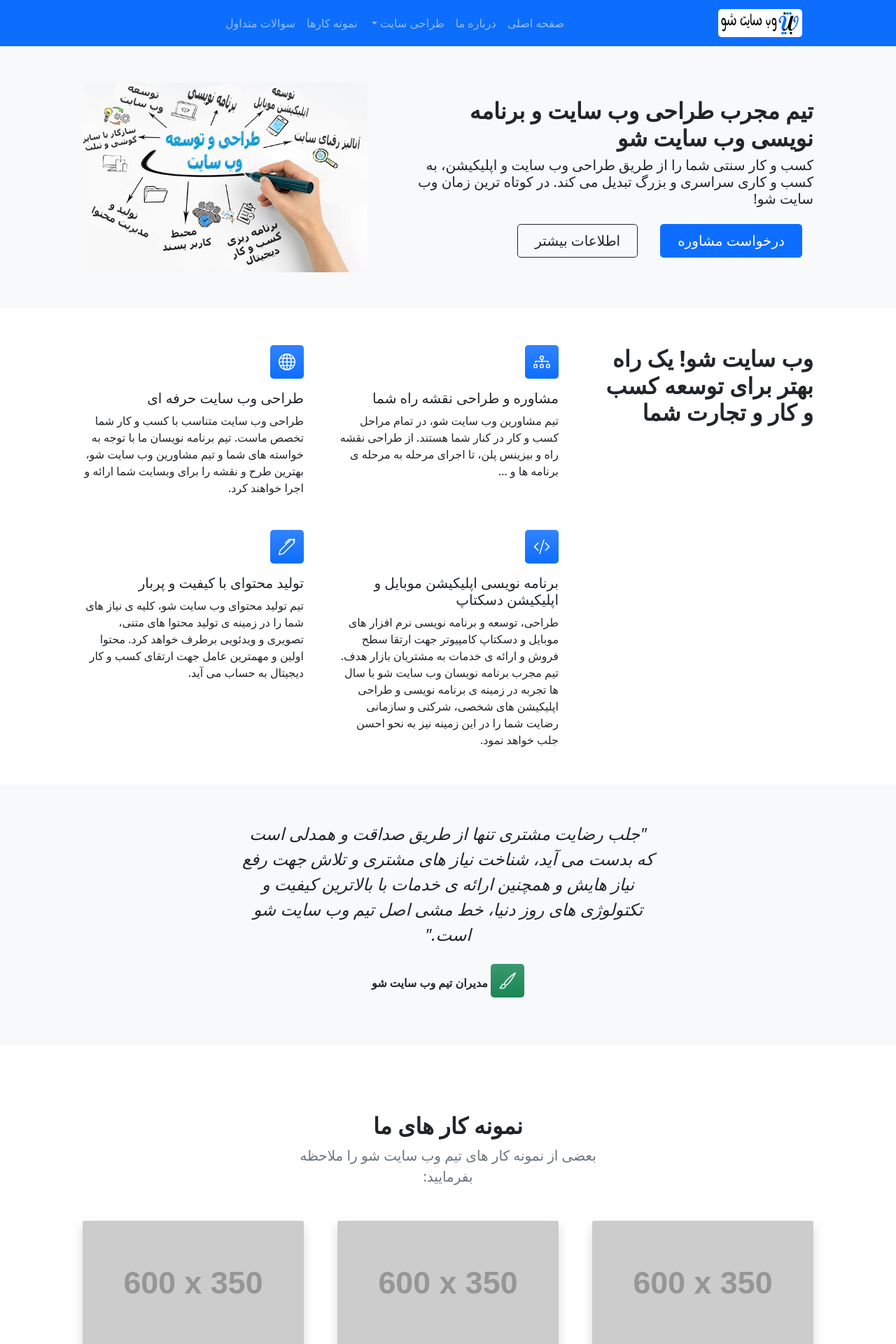
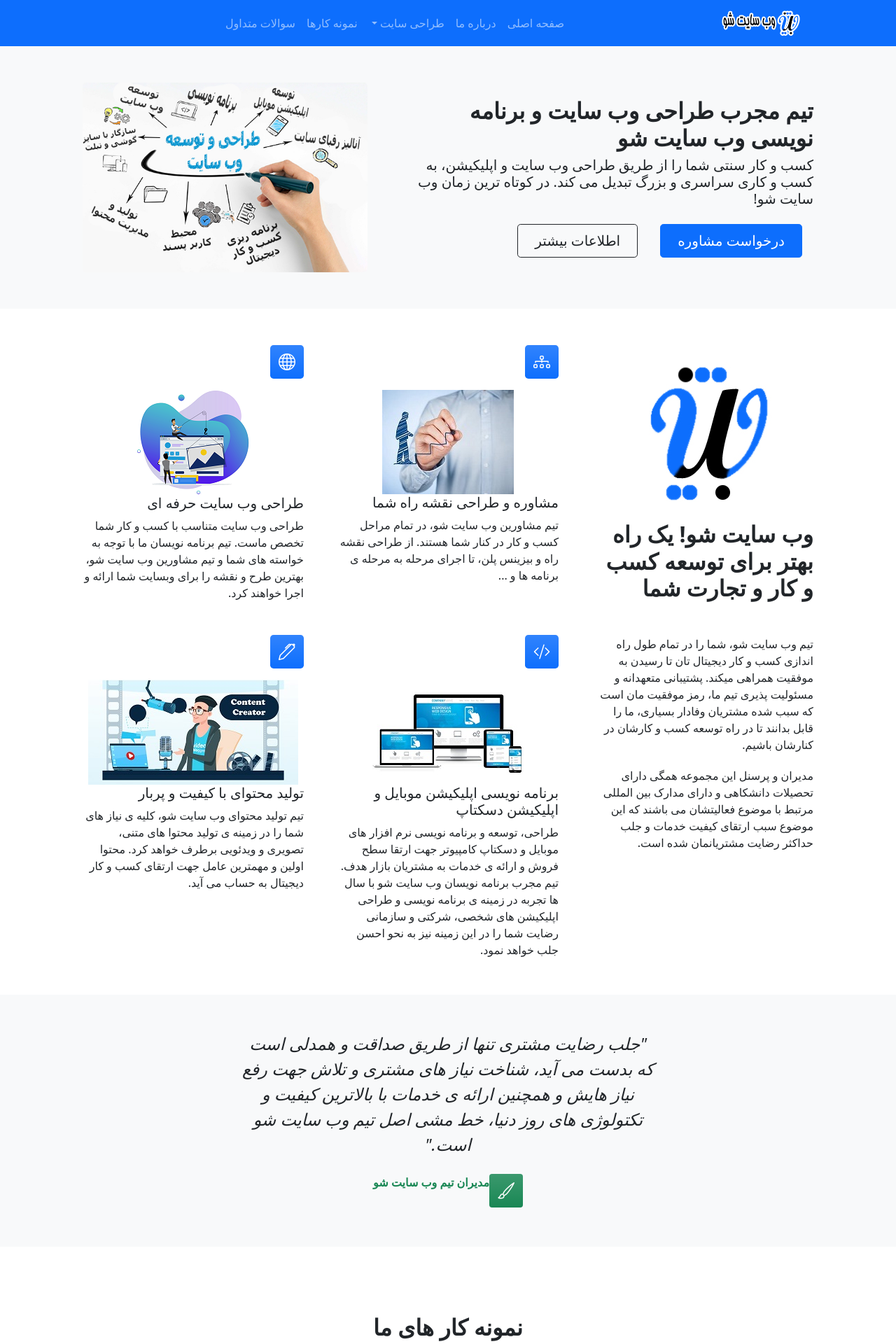
Before and after one commit to aarzaani/myweblog, a Django app: page / in a window 1280 px wide. Shown: the top 1920 px of the page at 70% size. Run offline with Django 4.2, Linux system fonts and the light colour scheme; grey boxes labelled with a size stand in for pictures from a placeholder-image service; some libraries are stand-ins or nearby versions.

Commit message:
Services completed

```diff
--- a/articles/templates/articles/articleslist.html
+++ b/articles/templates/articles/articleslist.html
@@ -4,7 +4,7 @@
   <head>
     <meta charset="utf-8">
     <title>Articles List</title>
-    <link rel="stylesheet" href="{% static 'styles.css' %}">
+    <!-- <link rel="stylesheet" href="{% static 'styles.css' %}"> -->
   </head>
   <body>
     <h1>Articles List</h1>
--- a/articles/urls.py
+++ b/articles/urls.py
@@ -4,4 +4,5 @@ from . import views
 
 urlpatterns = [
     path('', views.articles_list),
+    path('<slug>',views.article_detail),
     ]
--- a/articles/views.py
+++ b/articles/views.py
@@ -1,4 +1,4 @@
-from django.shortcuts import render
+from django.shortcuts import render , HttpResponse
 from . import models
 
 def articles_list(request):
@@ -6,3 +6,6 @@ def articles_list(request):
     args = {'articles':articles}
     return render(request, 'articles/articleslist.html',args)
 # Create your views here.
+
+def article_detail(request, slug):
+    return HttpResponse(slug)
--- a/templates/base.html
+++ b/templates/base.html
@@ -26,7 +26,7 @@
             <!-- Navigation-->
             <nav class="navbar navbar-expand-lg navbar-dark bg-primary">
                 <div class="container px-5">
-                    <a class="navbar-brand" href=""><img class="img-fluid rounded-3" src="{% static 'site-logo.jpg' %}" alt="..." /></a>
+                    <a class="navbar-brand" href=""><img class="img-fluid rounded-3" src="{% static 'site-logo.png' %}" alt="..." /></a>
                     <button class="navbar-toggler" type="button" data-bs-toggle="collapse" data-bs-target="#navbarSupportedContent" aria-controls="navbarSupportedContent" aria-expanded="false" aria-label="Toggle navigation"><span class="navbar-toggler-icon"></span></button>
                     <div class="collapse navbar-collapse" id="navbarSupportedContent">
                         <ul class="navbar-nav ms-auto mb-2 mb-lg-0">
--- a/templates/home.html
+++ b/templates/home.html
@@ -23,22 +23,38 @@
             <section class="py-1" id="features">
                 <div class="container px-5 my-5">
                     <div class="row gx-5">
-                        <div class="col-lg-4 mb-5 mb-lg-0"><h2 class="fw-bolder mb-0">وب سایت شو! یک راه بهتر برای توسعه کسب و کار و تجارت شما</h2></div>
+                        <div class="col-lg-4 mb-5 mb-lg-0">
+                          <div class="d-flex justify-content-center py-4"><img src="{% static 'logo.jpg' %}"></div>
+                          <h2 class="fw-bolder mb-0">وب سایت شو! یک راه بهتر برای توسعه کسب و کار و تجارت شما</h2>
+                          <p class="pt-5">
+                            تیم وب سایت شو، شما را در تمام طول راه اندازی کسب و کار دیجیتال تان تا رسیدن به موفقیت همراهی میکند.
+                            پشتیبانی متعهدانه و مسئولیت پذیری تیم ما، رمز موفقیت مان است که سبب شده مشتریان وفادار بسیاری، ما را قابل بدانند تا در راه توسعه کسب و
+                            کارشان در کنارشان باشیم.
+                          </p>
+                          <p class="py-1">
+                            مدیران و پرسنل این مجموعه همگی دارای تحصیلات دانشکاهی و دارای مدارک بین المللی مرتبط با موضوع فعالیتشان
+                            می باشند که این موضوع سبب ارتقای کیفیت خدمات و جلب حداکثر رضایت مشتریانمان شده است.
+
+                          </p>
+                        </div>
                         <div class="col-lg-8">
                             <div class="row gx-5 row-cols-1 row-cols-md-2">
                                 <div class="col mb-5 h-100">
                                     <div class="feature bg-primary bg-gradient text-white rounded-3 mb-3"><i class="bi bi-diagram-3"></i></div>
+                                    <div class="d-flex justify-content-center"><img src="{% static 'road-map-1-150.jpg' %}"></div>
                                     <h2 class="h5">مشاوره و طراحی نقشه راه شما </h2>
                                     <p class="mb-0">تیم مشاورین وب سایت شو، در تمام مراحل کسب و کار در کنار شما هستند. از طراحی نقشه راه و بیزینس پلن، تا اجرای مرحله به مرحله ی برنامه ها و ...</p>
                                 </div>
                                 <div class="col mb-5 h-100">
                                     <div class="feature bg-primary bg-gradient text-white rounded-3 mb-3"><i class="bi bi-globe"></i></div>
+                                    <div class="d-flex justify-content-center"><img src="{% static 'web-design-150.png' %}"></div>
                                     <h2 class="h5">طراحی وب سایت حرفه ای</h2>
                                     <p class="mb-0">طراحی وب سایت متناسب با کسب و کار شما تخصص ماست. تیم برنامه نویسان ما با توجه به خواسته های شما و تیم مشاورین وب سایت شو، بهترین
                                     طرح و نقشه را برای وبسایت شما ارائه و اجرا خواهند کرد.</p>
                                 </div>
                                 <div class="col mb-5 mb-md-0 h-100">
                                     <div class="feature bg-primary bg-gradient text-white rounded-3 mb-3"><i class="bi bi-code-slash"></i></div>
+                                    <div class="d-flex justify-content-center"><img src="{% static 'app-150.jpg' %}"></div>
                                     <h2 class="h5">برنامه نویسی اپلیکیشن موبایل و اپلیکیشن دسکتاپ</h2>
                                     <p class="mb-0">طراحی، توسعه و برنامه نویسی نرم افزار های موبایل و دسکتاپ کامپیوتر جهت ارتقا
                                     سطح فروش و ارائه ی خدمات به مشتریان بازار هدف. تیم مجرب برنامه نویسان وب سایت شو
@@ -47,6 +63,7 @@
                                 </div>
                                 <div class="col h-100">
                                     <div class="feature bg-primary bg-gradient text-white rounded-3 mb-3"><i class="bi bi-pen"></i></div>
+                                    <div class="d-flex justify-content-center"><img src="{% static 'content-150.jpg' %}"></div>
                                     <h2 class="h5">تولید محتوای با کیفیت و پربار</h2>
                                     <p class="mb-0">تیم تولید محتوای وب سایت شو، کلیه ی نیاز های شما را در زمینه ی تولید محتوا های
                                     متنی، تصویری و ویدئویی برطرف خواهد کرد. محتوا اولین و مهمترین عامل جهت ارتقای کسب و کار دیجیتال
@@ -67,9 +84,9 @@
                                 نیاز هایش و همچنین ارائه ی خدمات با بالاترین کیفیت و تکتولوژی های روز دنیا، خط مشی اصل تیم وب سایت شو است."</div>
                                 <div class="d-flex align-items-center justify-content-center">
                                     <!-- <img class="rounded-circle me-3" src="https://dummyimage.com/40x40/ced4da/6c757d" alt="..." /> -->
-                                    <div class="fw-bold">
-                                      <div class="feature bg-success bg-gradient text-white rounded-3 mb-3"><i class="bi bi-brush"></i></div>
-                                         مدیران تیم وب سایت شو
+                                    <div class="fw-bold d-flex text-success">
+                                      <div class="feature bg-success bg-gradient text-white rounded-2 mb-1"><i class="bi bi-brush"></i></div>
+                                            مدیران تیم وب سایت شو
 
                                         <!-- <span class="fw-bold text-primary mx-1">/</span> -->
 
```
Also changed, not shown: assets/app-150.jpg (added), assets/content-150.jpg (added), assets/road-map-1-150.jpg (added), assets/site-logo.png (added), assets/web-design-150.png (added).
